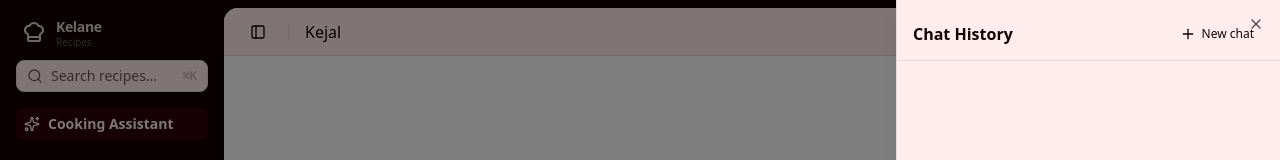
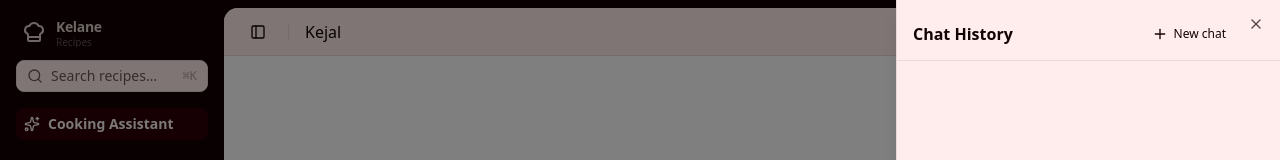
Before and after one commit to code-by-sia/kelane, a React (Vite) app: page /assistant in a window 1280 px wide. Both pictures are taken after a click on the button "History". Shown: the top 160 px of the page. Built offline with nearby package versions, Linux system fonts and the light colour scheme.

Commit message:
fix(assistant): prevent history sheet close button from overlapping New chat
Add pr-7 to the SheetHeader row so the New chat button stays clear of
the absolute-positioned SheetClose (top-4 right-4, ~1.75rem footprint).

```diff
--- a/src/pages/assistant/index.jsx
+++ b/src/pages/assistant/index.jsx
@@ -502,7 +502,7 @@
       <Sheet open={historyOpen} onOpenChange={setHistoryOpen}>
         <SheetContent side="right" className="flex flex-col w-80 sm:w-96 p-0">
           <SheetHeader className="px-4 pt-5 pb-3 border-b shrink-0">
-            <div className="flex items-center justify-between">
+            <div className="flex items-center justify-between pr-7">
               <SheetTitle className="text-base">Chat History</SheetTitle>
               <Button
                 variant="ghost"
```
